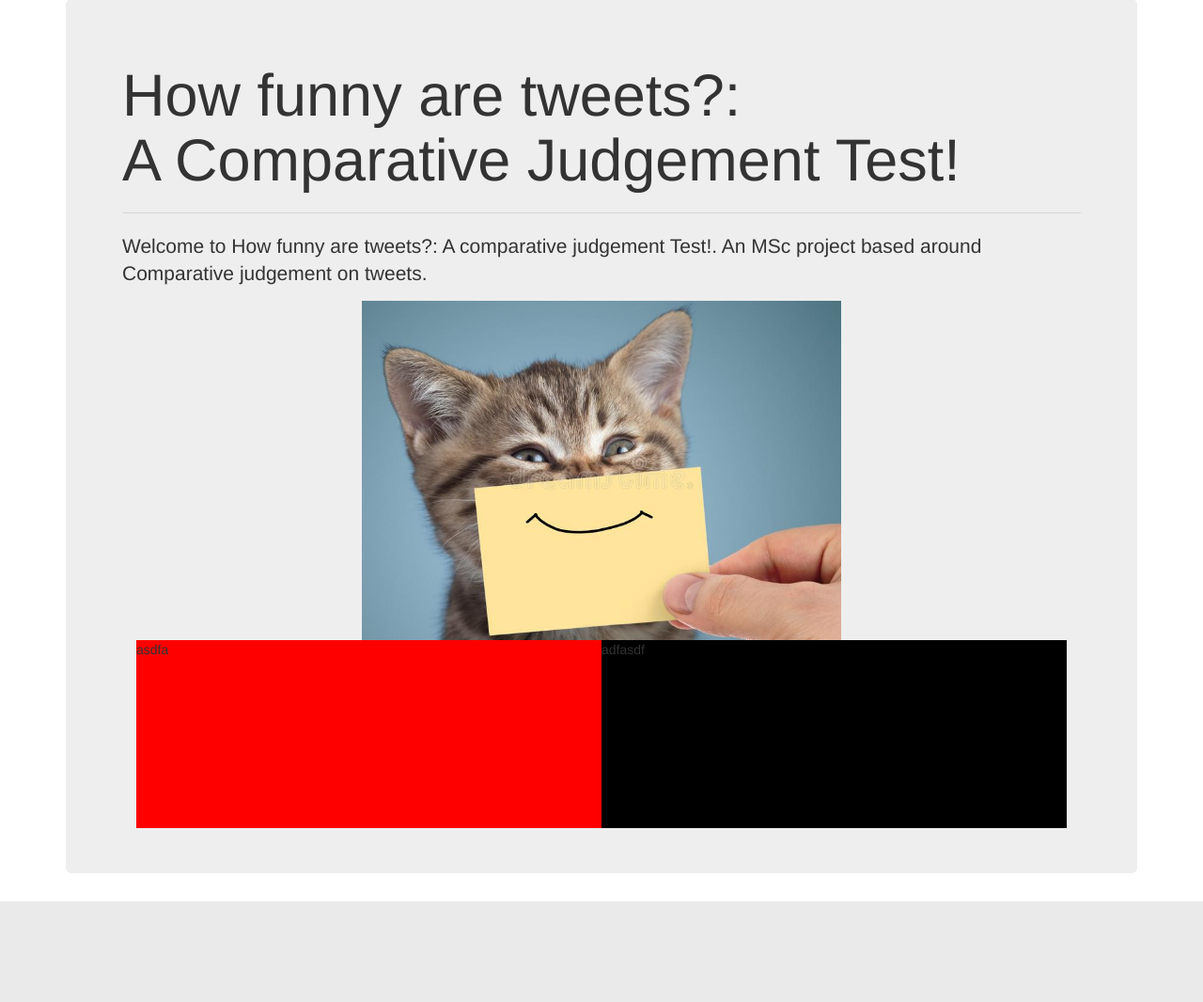
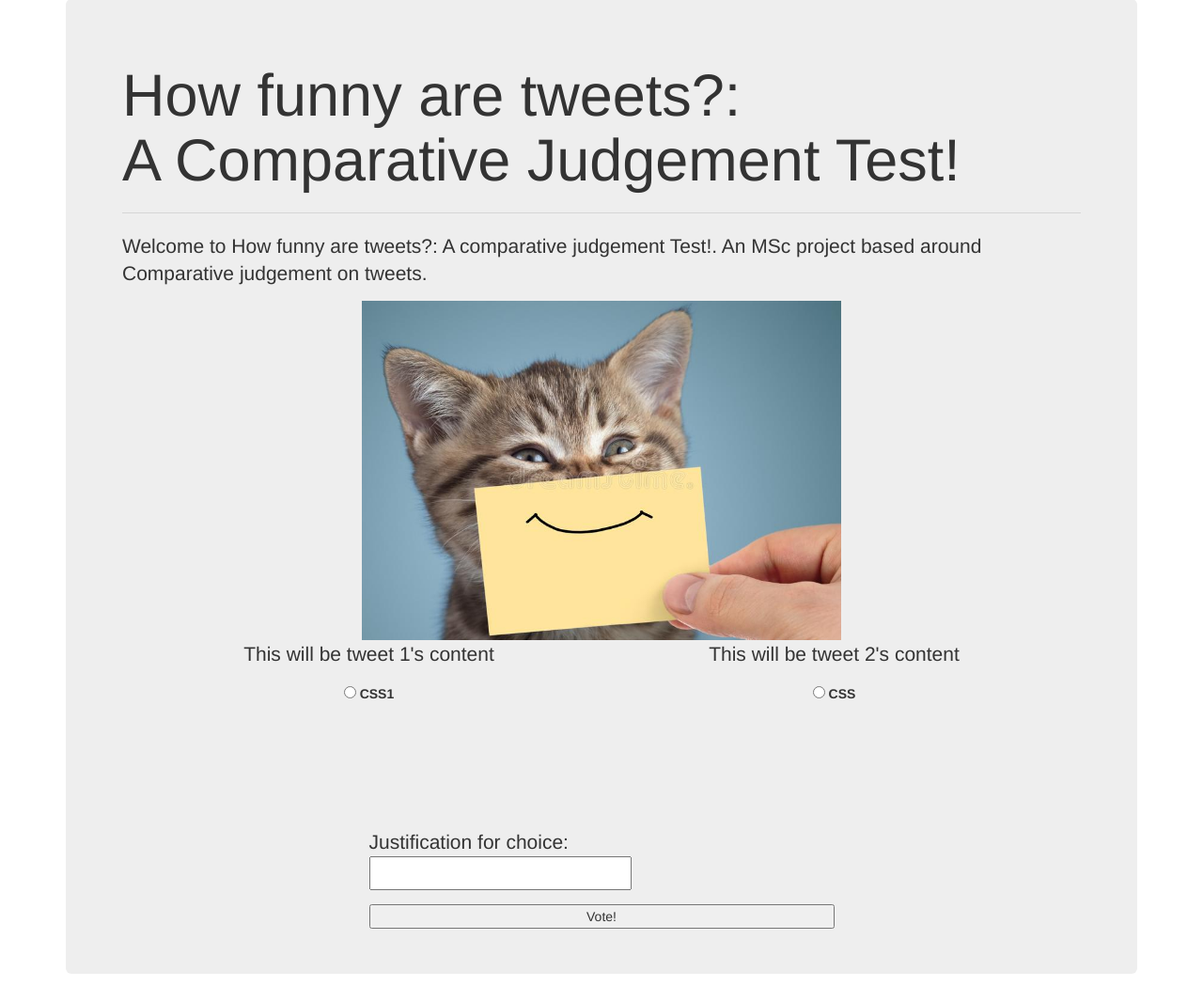
Before and after one commit to codingWithAndy/CDT_MSc_Thesis, a Flask app: page /compare/ in a window 1280 px wide. Shown: the part 73-1139 px from the top of the page at 94% size. Before the commit the page ends 1032 px from the top, so only its background shows below. Run offline with Flask 2, Linux system fonts and the light colour scheme; some libraries are stand-ins or nearby versions.

Commit message:
developing the comparing page.

```diff
--- a/Implementation/Web App/static/css/main.css
+++ b/Implementation/Web App/static/css/main.css
@@ -12,12 +12,12 @@ h1 {
 .one {
     width: 50%;
     height: 200px;
-    background: red;
     float: left;
+    text-align: center;
 }
 
 .two {
     margin-left: 50%;
     height: 200px;
-    background: black;
+    text-align: center;
 }
--- a/Implementation/Web App/templates/compare.html
+++ b/Implementation/Web App/templates/compare.html
@@ -8,8 +8,28 @@
         <p class="lead ">Welcome to How funny are tweets?: A comparative judgement Test!. An MSc project based around Comparative judgement on tweets.</p>
         <img src=" {{ url_for( 'static', filename='images/cat_smile.jpg' ) }} " width="80%" alt="" class="center">
         <section class="container">
-            <div class="one">asdfa</div>
-            <div class="two">adfasdf</div>
+            <form action="" method="POST"></form>
+            <div class="one">
+
+                <p>This will be tweet 1's content</p>
+                <input type="radio" id="tweet1" name="fav_language" value="Tweet 1">
+                <label for="tweet1">CSS1</label><br>
+
+
+            </div>
+            <div class="two">
+
+                <p>This will be tweet 2's content</p>
+                <input type="radio" id="tweet2" name="fav_language" value="CSS">
+                <label for="tweet2">CSS</label><br>
+
+
+            </div>
+            <p class="center">Justification for choice:
+                <input type="text" name="content" id="content" value="">
+            </p>
+            <input type="submit" value="Vote!" class="center">
+            </form>
         </section>
     </div>
 </div>
```
